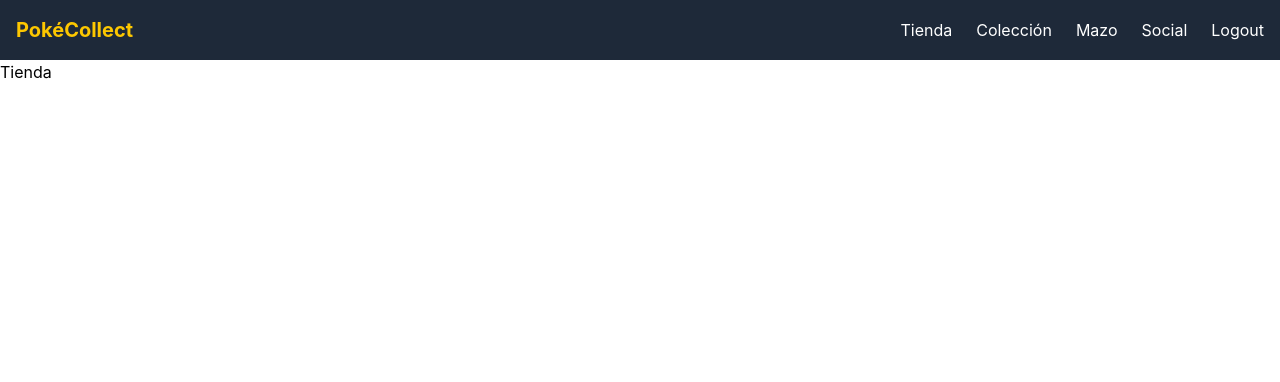
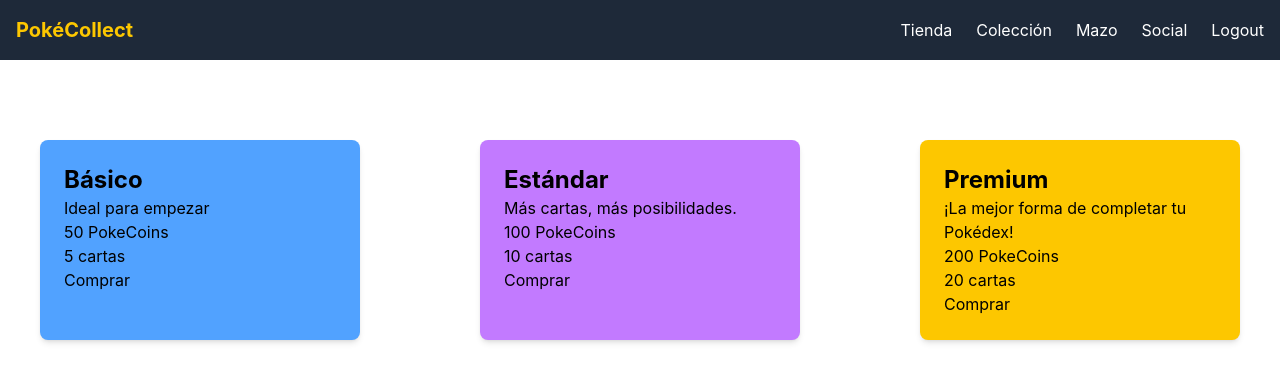
Before and after one commit to IvanCuevas-dev/pokecollect, a React (Vite) app in the folder frontend/: page /shop in a window 1280 px wide. Shown: the top 382 px of the page. Built offline with nearby package versions, Linux system fonts and the light colour scheme; sample sign-in values are in the browser's storage.

Commit message:
Añadido funcionalidad comprar sobre

```diff
--- a/frontend/src/components/Navbar.jsx
+++ b/frontend/src/components/Navbar.jsx
@@ -12,6 +12,7 @@
 
     if (token) {
         return (
+            <header>
                 <nav className="bg-gray-800 p-4 flex items-center justify-between">
                     <span className="text-yellow-400 font-bold text-xl">PokéCollect</span>
 
@@ -33,9 +34,11 @@
                         </Link>
                     </div>
                 </nav>
+            </header>
         )
     } else {
         return (
+            <header>
                 <nav className="bg-gray-800 p-4 flex items-center justify-between">
                     <span className="text-yellow-400 font-bold text-xl">PokéCollect</span>
 
@@ -48,6 +51,7 @@
                         </Link>
                     </div>
                 </nav>
+            </header>
         )
     }
 
--- /dev/null
+++ b/frontend/src/components/PackCard.jsx
@@ -0,0 +1,21 @@
+function PackCard({ type, name, description, price, cards, color, onBuy }) {
+    return (
+        <div className={`${color} rounded-lg p-6 shadow-md w-[320px]`}>
+
+            <div>
+                <h2 className="font-bold text-2xl">{name}</h2>
+                <p>{description}</p>
+                <p>{price} PokeCoins</p>
+                <p>{cards} cartas</p>
+            </div>
+
+            <div>
+                <button onClick={() => onBuy(type)}>
+                    Comprar
+                </button>
+            </div>
+        </div >
+    )
+}
+
+export default PackCard
--- a/frontend/src/pages/Login.jsx
+++ b/frontend/src/pages/Login.jsx
@@ -11,7 +11,7 @@
 
     let navigate = useNavigate();
 
-    //Enviar Formulario
+    //Enviar Formulario Login
     async function handleSubmit(e) {
         e.preventDefault();
 
@@ -20,7 +20,7 @@
             localStorage.setItem("token", data.token);
             navigate("/shop");
         } catch (error) {
-            setError("Email o contraseña incorrectos.");
+            setError("Email o contraseña incorrectos");
         }
     };
 
--- a/frontend/src/pages/Shop.jsx
+++ b/frontend/src/pages/Shop.jsx
@@ -1,6 +1,62 @@
+import { useState } from "react"
+import api from "../api"
+import PackCard from "../components/PackCard"
+
+
 function Shop() {
+
+    let [cardReceived, setCardReceived] = useState([]);
+    let [cardShown, setCardShown] = useState(0);
+    let [modal, setModal] = useState(false);
+    let [error, setError] = useState("");
+
+    //Comprar sobre
+    async function buyPack(pack) {
+
+        try {
+            let data = await api("/buy", "POST", { pack });
+            setCardReceived(data.cards);
+            setModal(true);
+
+        } catch (error) {
+            setError("No tienes suficientes monedas");
+        }
+
+    }
+
     return (
-        <h1>Tienda</h1>
+        <div className="grid md:grid-cols-3 gap-10 justify-items-center mt-20">
+            <PackCard
+                type="basic"
+                name="Básico"
+                description="Ideal para empezar"
+                price={50}
+                cards={5}
+                color="bg-blue-400"
+                onBuy={buyPack}
+            />
+
+            <PackCard
+                type="standard"
+                name="Estándar"
+                description="Más cartas, más posibilidades."
+                price={100}
+                cards={10}
+                color="bg-purple-400"
+                onBuy={buyPack}
+            />
+
+            <PackCard
+                type="premium"
+                name="Premium"
+                description="¡La mejor forma de completar tu Pokédex!"
+                price={200}
+                cards={20}
+                color="bg-yellow-400"
+                onBuy={buyPack}
+            />
+        </div>
+
     )
 }
 
--- a/frontend/src/pages/Social.jsx
+++ b/frontend/src/pages/Social.jsx
@@ -1,6 +1,6 @@
 function Social() {
     return (
-        <h1>Tienda</h1>
+        <h1>Social</h1>
     )
 }
 
```
Also changed, not shown: 1 other file (tests, documents, lock files or other folders). Lines whose indentation alone changed are shown as unchanged.
